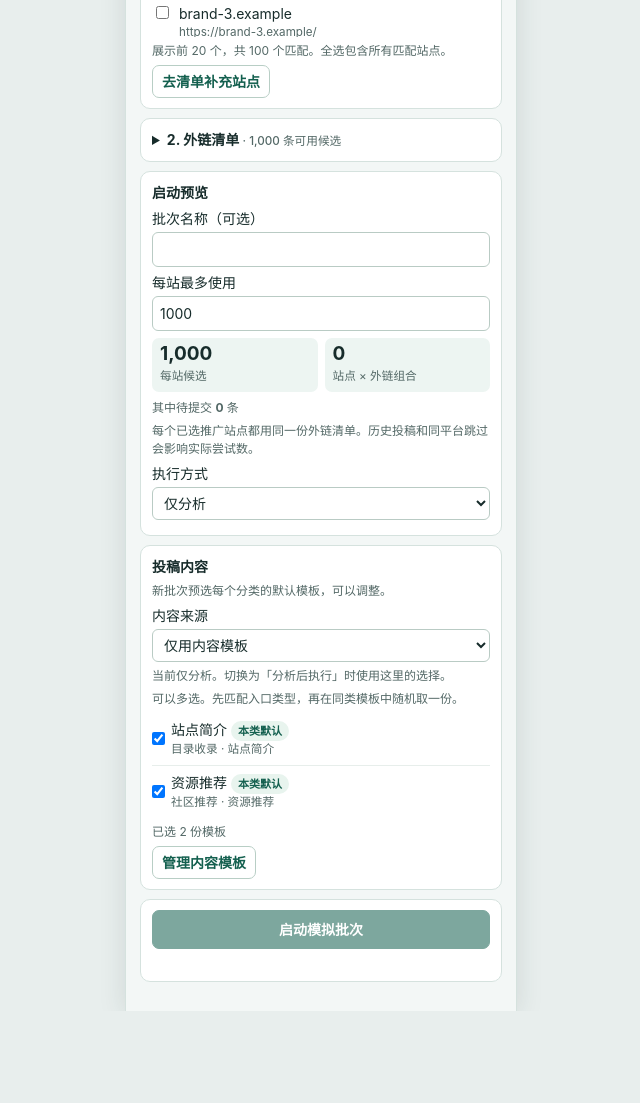
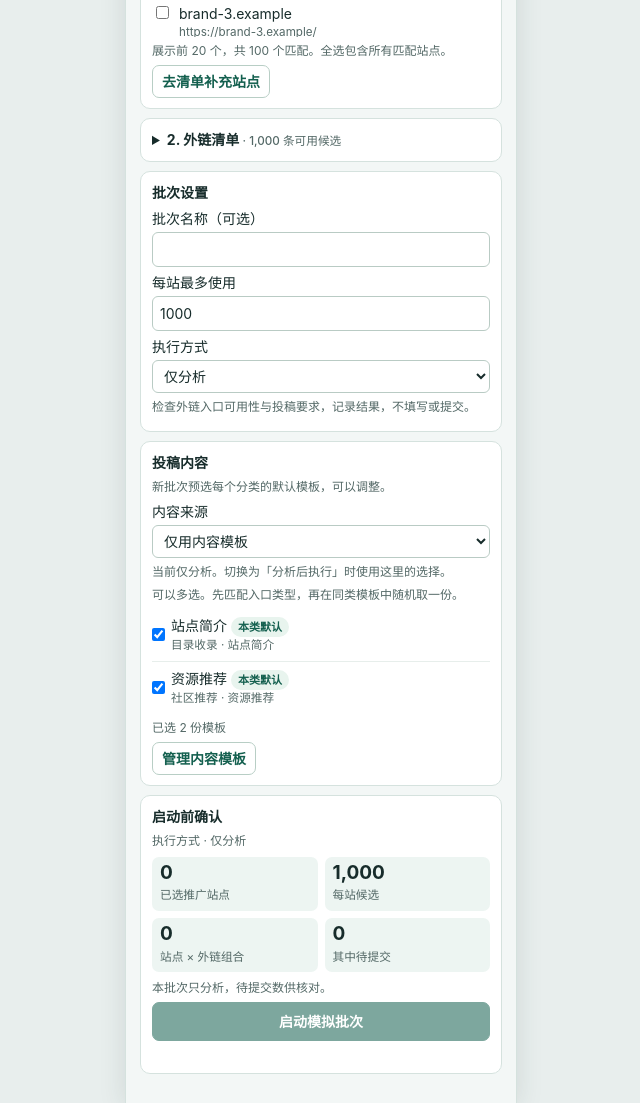
Before and after one commit to lanchong883-png/URLPut, a website: page docs/design/workbench-prototype.html in a window 1280 px wide. Shown: the part 480-1583 px from the top of the page, without its empty margins (319-959 px from the left). Before the commit the page ends 1491 px from the top, so only its background shows below. Drawn offline with Linux system fonts and the light colour scheme.

Commit message:
docs: 将启动确认移至批次设置末尾

```diff
--- a/docs/design/workbench-prototype.html
+++ b/docs/design/workbench-prototype.html
@@ -763,11 +763,18 @@ function setup(){
     detail('links','2. 外链清单 <small>· '+n(currentList()?.links.length??0)+' 条可用候选</small>',
       '<label class="field">共享外链清单<select id="shared-list"><option value="">请选择清单</option>'+linkLists.map(list=>'<option value="'+safe(list.id)+'" '+(list.id===listId?'selected':'')+'>'+safe(list.name)+' · '+n(list.links.length)+' 条</option>').join('')+'</select></label>'+
       btn('去清单补充外链','manage-links','secondary'))+
-    '<section class="card"><h2>启动预览</h2><label class="field">批次名称（可选）<input id="batch-name" value="'+safe(batchName)+'"></label><label class="field">每站最多使用<input id="limit" type="number" min="1" max="10000" value="'+safe(limit)+'"></label>'+
-    '<div class="stats"><div><strong id="per-site">'+n(perSite())+'</strong><small>每站候选</small></div><div><strong id="combinations">'+n(picked.size*perSite())+'</strong><small>站点 × 外链组合</small></div></div><p class="hint">其中待提交 <strong id="pending-combinations">'+n(selectedPending())+'</strong> 条</p>'+
-    '<p class="hint">每个已选推广站点都用同一份外链清单。历史投稿和同平台跳过会影响实际尝试数。</p>'+
-    '<label class="field">执行方式<select id="mode"><option value="analysis">仅分析</option><option value="execute">分析后执行（模拟）</option></select></label>'+
-    '</section>'+contentOptions()+authOptions()+limitsMarkup()+'<section class="card">'+
+    '<section class="card"><h2>批次设置</h2><label class="field">批次名称（可选）<input id="batch-name" value="'+safe(batchName)+'"></label>'+
+    '<label class="field">每站最多使用<input id="limit" type="number" min="1" max="10000" value="'+safe(limit)+'"></label>'+
+    '<label class="field">执行方式<select id="mode" aria-describedby="mode-help"><option value="analysis">仅分析</option><option value="execute">分析后执行（模拟）</option></select></label>'+
+    '<p class="hint" id="mode-help">'+(mode==='analysis'?'检查外链入口可用性与投稿要求，记录结果，不填写或提交。':
+      '分析通过后，按投稿内容、认证规则和每日额度继续。需要你确认的条目会进入待办。')+'</p>'+
+    '</section>'+contentOptions()+authOptions()+limitsMarkup()+'<section class="card" aria-labelledby="launch-summary">'+
+    '<h2 id="launch-summary">启动前确认</h2><p class="hint">执行方式 · '+(mode==='analysis'?'仅分析':'分析后执行（模拟）')+'</p>'+
+    '<div class="stats"><div><strong id="selected-sites">'+n(picked.size)+'</strong><small>已选推广站点</small></div>'+
+    '<div><strong id="per-site">'+n(perSite())+'</strong><small>每站候选</small></div>'+
+    '<div><strong id="combinations">'+n(picked.size*perSite())+'</strong><small>站点 × 外链组合</small></div>'+
+    '<div><strong id="pending-combinations">'+n(selectedPending())+'</strong><small>其中待提交</small></div></div>'+
+    '<p class="hint">'+(mode==='analysis'?'本批次只分析，待提交数供核对。':'历史投稿与同平台去重会影响实际尝试数。')+'</p>'+
     '<button class="button full" data-action="start" '+(!canStartBatch()?'disabled':'')+'>启动模拟批次</button><p class="notice" role="status">'+safe(notice)+'</p></section>';
 }
 function unverified(item,site){
@@ -1046,6 +1053,7 @@ function refreshSection(id){
       before.querySelector('.list').after(text);
     }
   }
+  document.querySelector('#selected-sites').textContent=n(picked.size);
   document.querySelector('#per-site').textContent=n(perSite());
   document.querySelector('#combinations').textContent=n(picked.size*perSite());
   document.querySelector('#pending-combinations').textContent=n(selectedPending());
```
Also changed, not shown: docs/design/workbench-interaction.md (+3 -2 lines).
